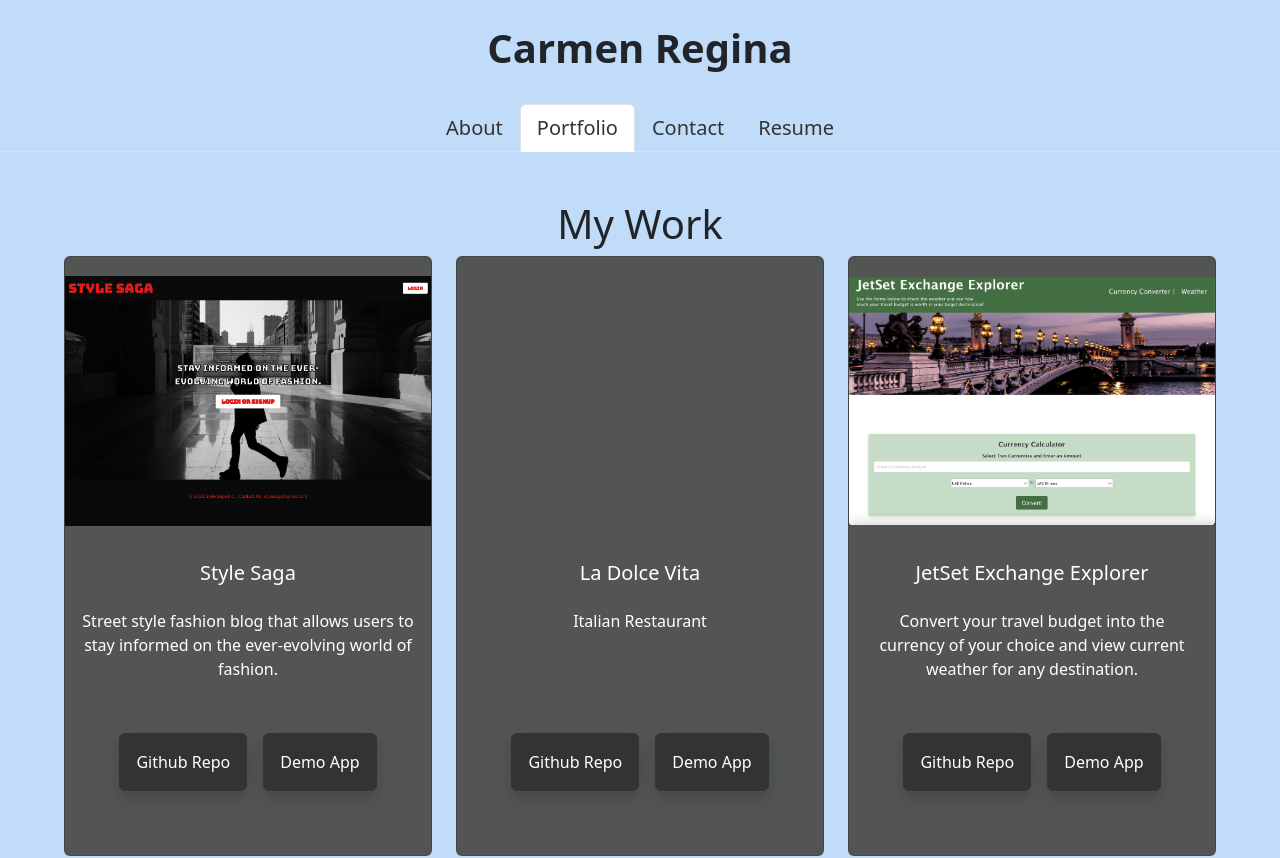
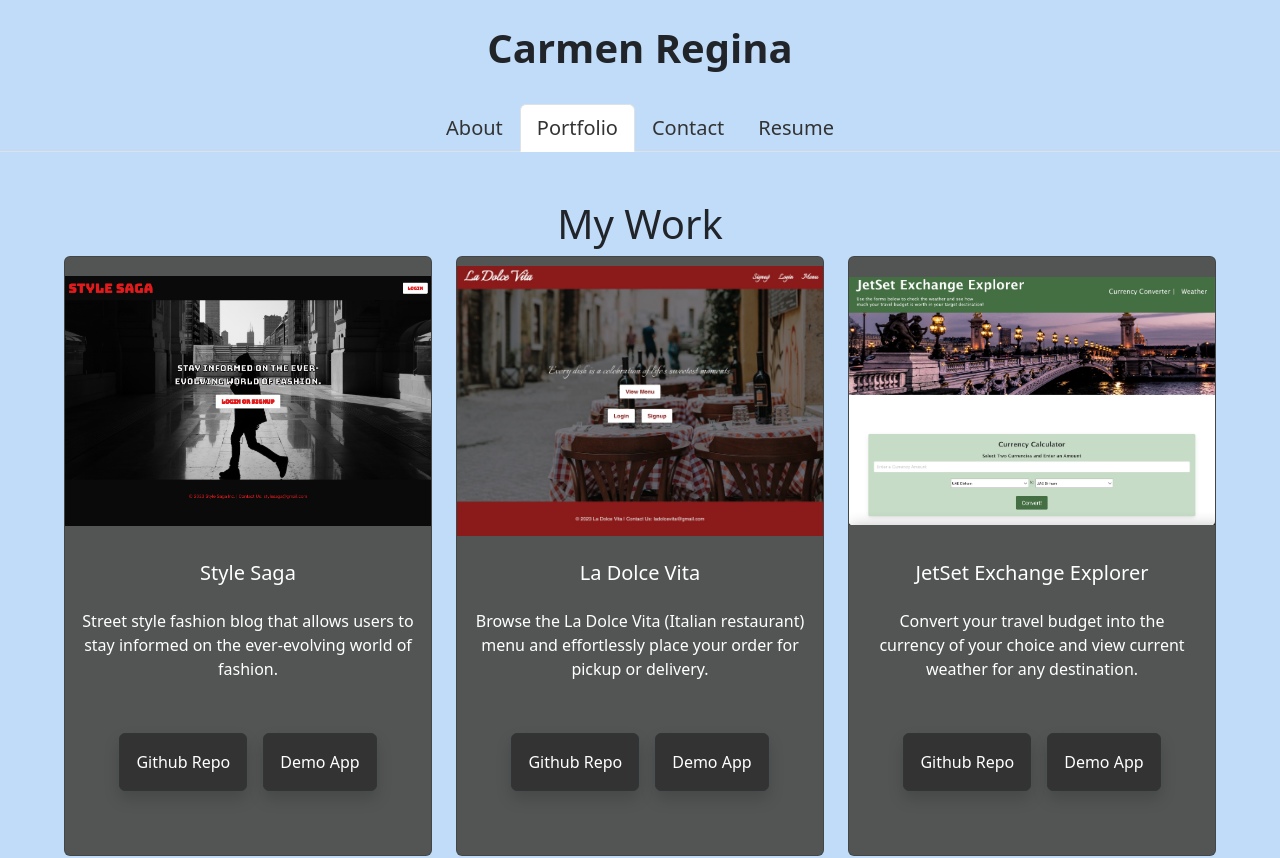
Before and after one commit to crcarmen23/crcarmen23-react-portfolio, a React (Vite) app: page /Portfolio in a window 1280 px wide. Shown: the top 858 px of the page. Built offline with nearby package versions, Linux system fonts and the light colour scheme.

Commit message:
added portfolio project

```diff
--- a/package.json
+++ b/package.json
@@ -1,5 +1,5 @@
 {
-  "name": "26-ins-react-router",
+  "name": "carmen-portfolio",
   "private": true,
   "version": "0.0.0",
   "type": "module",
--- a/src/pages/Portfolio.jsx
+++ b/src/pages/Portfolio.jsx
@@ -11,10 +11,10 @@ export default function Portfolio() {
     },
     {
       title: "La Dolce Vita",
-      description: "Italian Restaurant",
+      description: "Browse the La Dolce Vita (Italian restaurant) menu and effortlessly place your order for pickup or delivery.",
       deployed: "",
       repo: "https://github.com/crcarmen23/la-dolce-vita",
-      image: "",
+      image: "/ladolce.jpg",
       alt: "image of project 3 homepage",
     },
     {
```
Also changed, not shown: public/ladolce.jpg (added).
